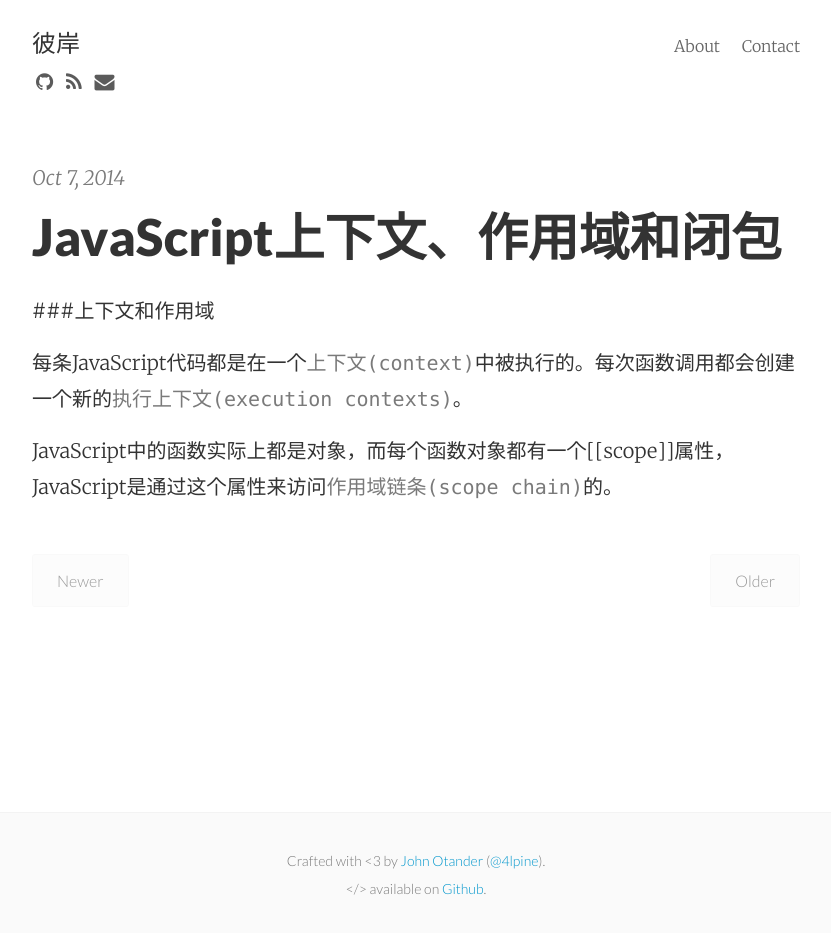
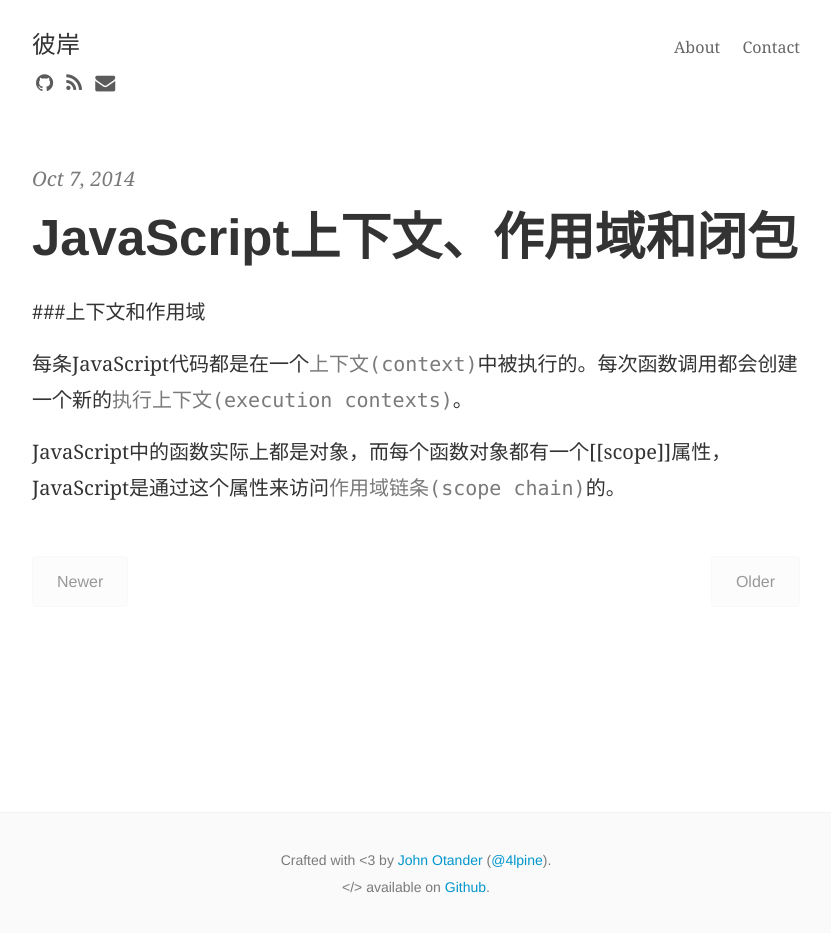
Before and after one commit to lab28/lab28.github.io, a Jekyll site: the page built from index.html, in a window 1280 px wide. Shown: the whole page, without its empty margins (224-1055 px from the left). Built offline with Jekyll 4.4.1, drawn with Linux system fonts in a browser that asks for light colours; nearby versions of some CDN libraries; Markdown is read by kramdown in place of the engine named in the settings; the list of posts is cut into pages by our own code.

Commit message:
change font

```diff
--- a/_includes/head.html
+++ b/_includes/head.html
@@ -12,8 +12,8 @@
     <link rel="stylesheet" href="{{ "/css/pixyll.css" | prepend: site.baseurl }}" type="text/css">
 
     <!-- Fonts -->
-    <link href='//fonts.googleapis.com/css?family=Merriweather:900,900italic,300,300italic' rel='stylesheet' type='text/css'>
-    <link href='//fonts.googleapis.com/css?family=Lato:900,300' rel='stylesheet' type='text/css'>
+    <!-- <link href='//fonts.googleapis.com/css?family=Merriweather:900,900italic,300,300italic' rel='stylesheet' type='text/css'> -->
+    <!-- <link href='//fonts.googleapis.com/css?family=Lato:900,300' rel='stylesheet' type='text/css'> -->
     {% if site.show_social_icons %}
       <link href="//maxcdn.bootstrapcdn.com/font-awesome/4.2.0/css/font-awesome.min.css" rel="stylesheet">
     {% endif %}
--- a/_sass/_main.scss
+++ b/_sass/_main.scss
@@ -130,7 +130,7 @@ body {
 .pagination,
 .button {
   font-size: 1rem;
-  font-family: 'Lato', 'Helvetica Neue', Helvetica, sans-serif;
+  font-family: 'Helvetica Neue', Helvetica, sans-serif;
   font-weight: 300;
   text-align: center;
 }
@@ -193,7 +193,7 @@ body {
 }
 
 form {
-  font-family: 'Lato', 'Helvetica Neue', Helvetica, sans-serif;
+  font-family: 'Helvetica Neue', Helvetica, sans-serif;
   font-weight: 300;
   font-size: 1rem;
 }
@@ -437,7 +437,7 @@ footer,
 footer .wrap {
   color: #7a7a7a;
   background-color: #fafafa;
-  font-family: 'Lato', 'Helvetica Neue', Helvetica, sans-serif;
+  font-family: 'Helvetica Neue', Helvetica, sans-serif;
   font-weight: 300;
   clear: both;
 }
--- a/css/pixyll.scss
+++ b/css/pixyll.scss
@@ -4,8 +4,8 @@
 
 @charset "utf-8";
 
-$base-font: "Merriweather", "PT Serif", Georgia, "Times New Roman", "Microsoft Yahei", serif;
-$head-font: "Lato", 'Helvetica Neue', Helvetica, "Microsoft Yahei", sans-serif;
+$base-font: "PT Serif", Georgia, "Times New Roman", "Microsoft Yahei", serif;
+$head-font: 'Helvetica Neue', Helvetica, "Microsoft Yahei", sans-serif;
 
 @import "basscss";
 @import "main";
```
